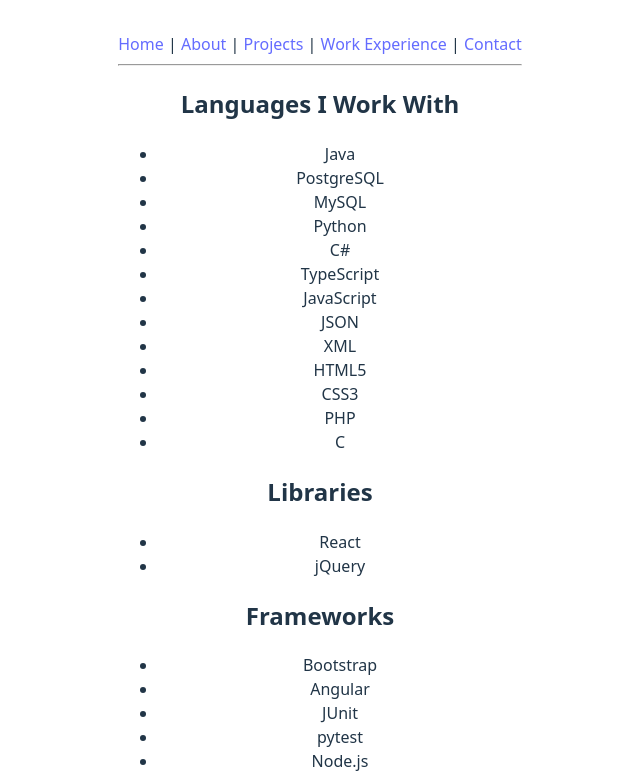
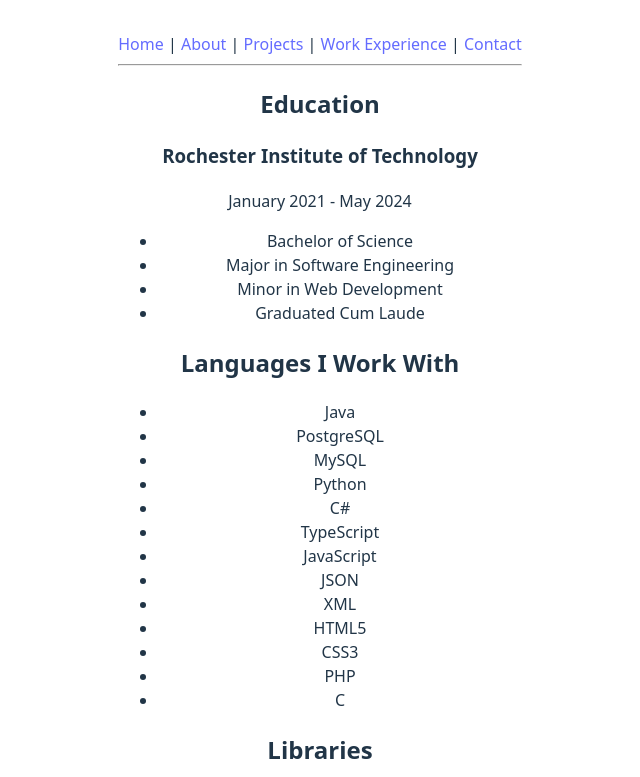
Before and after one commit to rcb2957/portfolio, a React (Vite) app in the folder personal-site/: page /about in a window 1280 px wide. Shown: the top 777 px of the page, without its empty margins (320-960 px from the left). Built offline with nearby package versions, Linux system fonts and the light colour scheme.

Commit message:
Added Education to About Page

```diff
--- a/personal-site/src/About.jsx
+++ b/personal-site/src/About.jsx
@@ -5,6 +5,16 @@
 
     return (
         <>
+            <h2>Education</h2>
+            <h3>Rochester Institute of Technology</h3>
+            <p>January 2021 - May 2024</p>
+            <ul>
+                <li>Bachelor of Science</li>
+                <li>Major in Software Engineering</li>
+                <li>Minor in Web Development</li>
+                <li>Graduated Cum Laude</li>
+            </ul>
+
             <h2>Languages I Work With</h2>
             <ul>
                 <li>Java</li>
```
